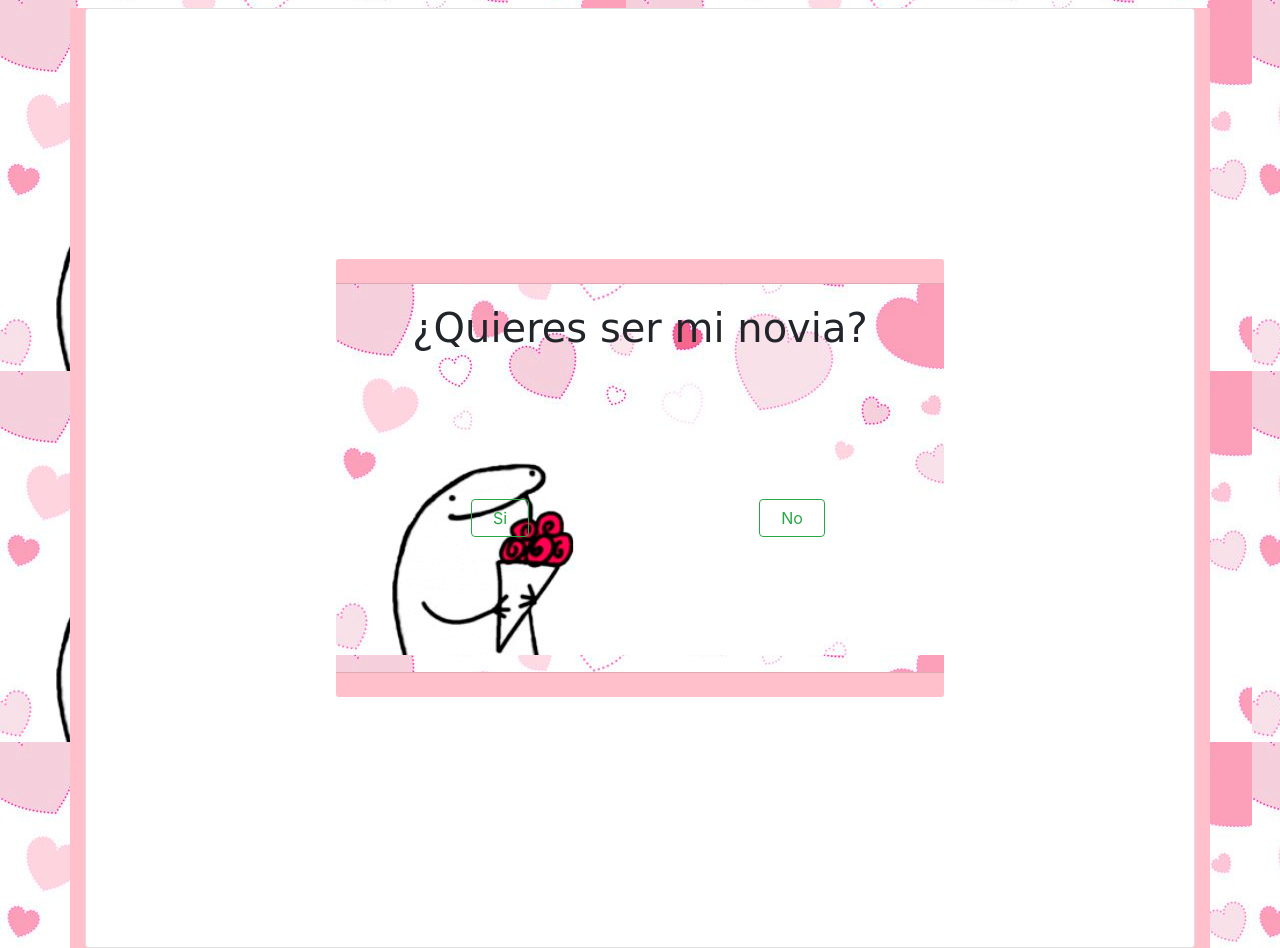
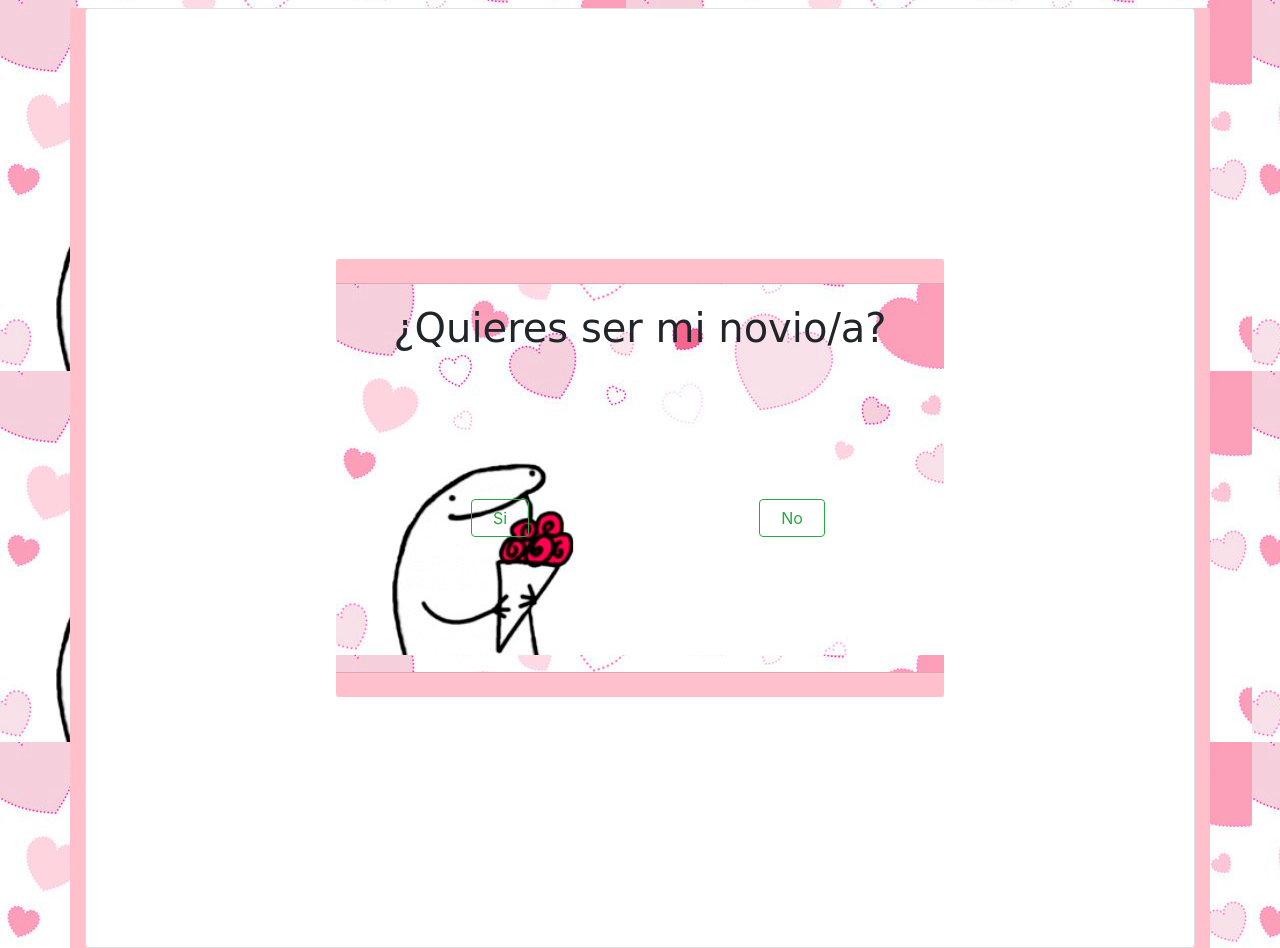
Before and after one commit to danibdark/qsmn, a plain HTML site: page index.html in a window 1280 px wide. Drawn offline with nearby package versions, Linux system fonts and the light colour scheme; a web font is replaced by a local one.

Commit message:
se cambio el nombre

```diff
--- a/hhh.html
+++ b/index.html
@@ -1,6 +1,6 @@
 <HTML>
     <HEAD>
-    <TITLE> </TITLE>
+    <TITLE>danibdark</TITLE>
     <meta charset="utf-8">
   <meta name="viewport" content="width=device-width, initial-scale=1.0">
   <link rel="stylesheet" href="https://cdn.jsdelivr.net/npm/bootstrap@4.6.1/dist/css/bootstrap.min.css">
@@ -33,7 +33,7 @@
 
               <div class="card-header" style="background-color: pink;" ></div>
               <div class="card-body" style="background-image:url(FondoPregunta.jpg) ;">
-                <center> <h1 style="font-family: 'Kaushan Script', cursive">¿Quieres ser mi novia?</h1></center>
+                <center> <h1 style="font-family: 'Kaushan Script', cursive">¿Quieres ser mi novio/a?</h1></center>
               <br>
 
 
```
